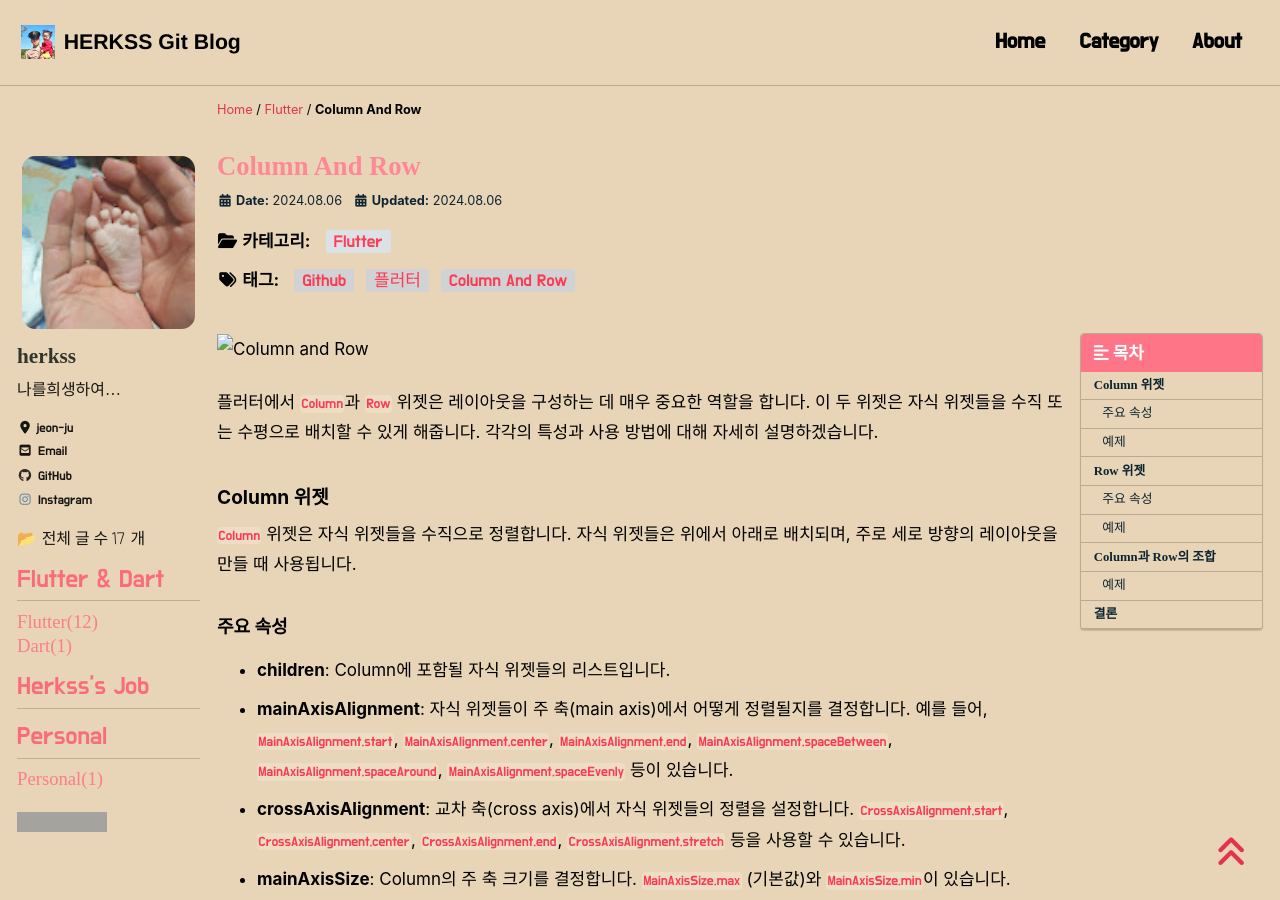
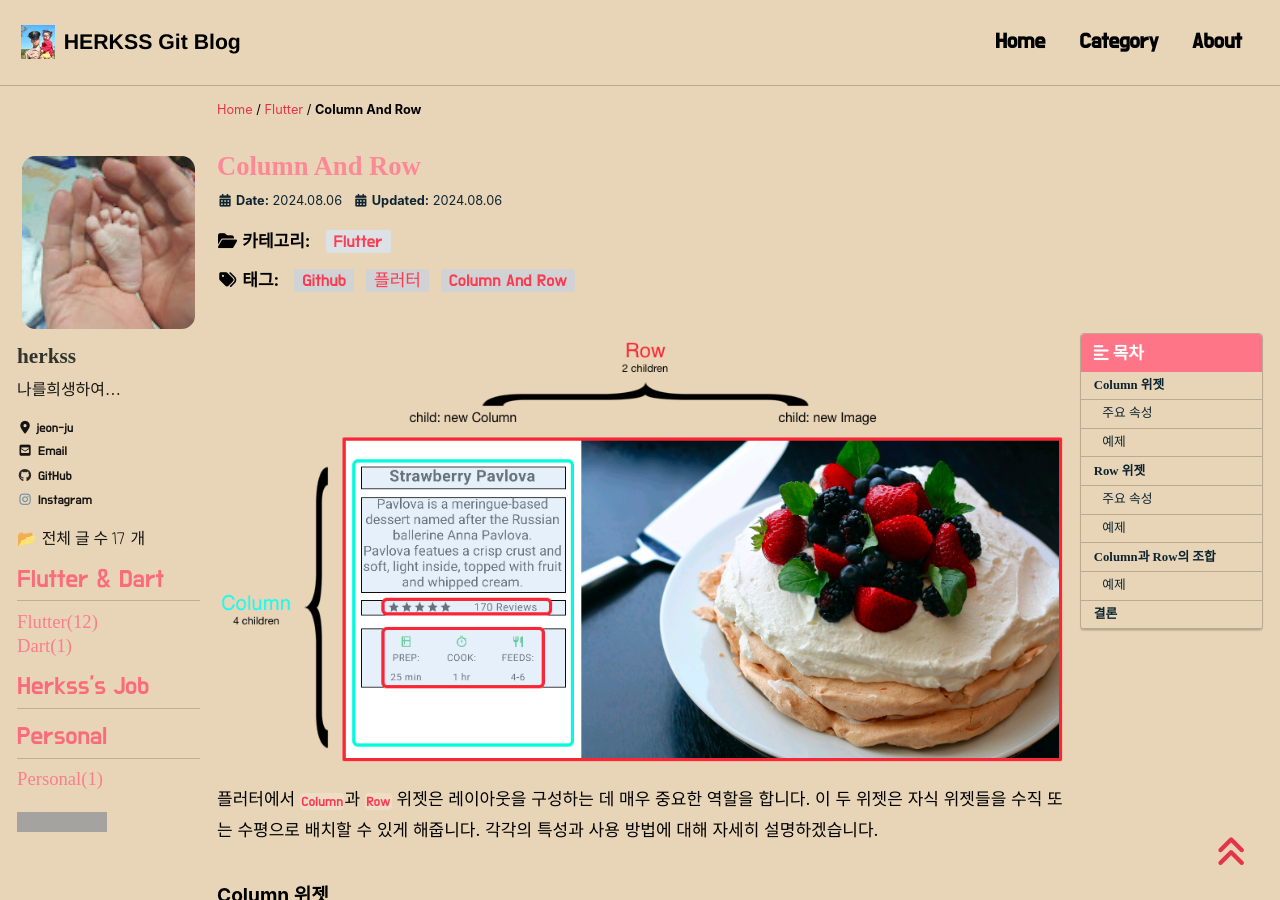
Before and after one commit to herkss/herkss.github.io, a Jekyll site: the page built from _posts/Flutter/2024-08-06-columnandrow.md, in a window 1280 px wide and 900 px high. Built offline with Jekyll 4.4.1, drawn with Linux system fonts in a browser that asks for light colours; cached includes are drawn as plain includes; nearby versions of some CDN libraries; some web fonts are replaced; comment, search, counter and statistics services are not loaded; grey boxes are pictures that could not be loaded.

Commit message:
Update 2024-08-06-columnandrow.md

```diff
--- a/_posts/Flutter/2024-08-06-columnandrow.md
+++ b/_posts/Flutter/2024-08-06-columnandrow.md
@@ -14,7 +14,7 @@ date: 2024-08-06
 last_modified_at: 2024-08-06
 
 ---
-![Column and Row](./assets/images/comn-row.png)
+![Column and Row](/assets/images/comn-row.png)
 
 
 플러터에서 `Column`과 `Row` 위젯은 레이아웃을 구성하는 데 매우 중요한 역할을 합니다. 이 두 위젯은 자식 위젯들을 수직 또는 수평으로 배치할 수 있게 해줍니다. 각각의 특성과 사용 방법에 대해 자세히 설명하겠습니다.
```
